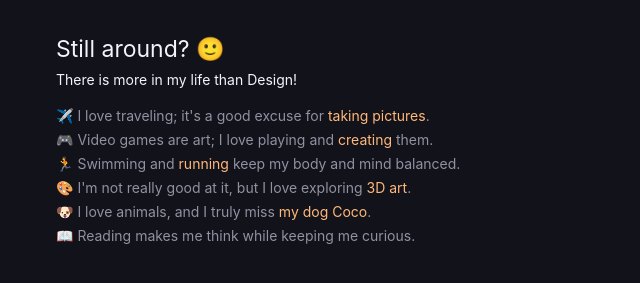
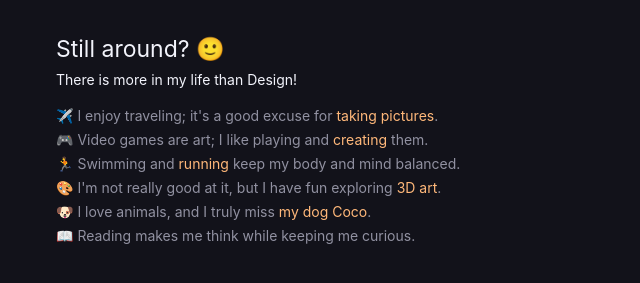
Before and after one commit to adrianmg/adrianmg.github.io, a Jekyll site: the page built from index.md, in a window 1280 px wide and 900 px high, scrolled down 9483 px. Shown: the part 450-733 px from the top of the window, without its empty margins (0-640 px from the left). Built offline with Jekyll 4.4.1, drawn with Linux system fonts in a browser that asks for light colours.

Commit message:
Update home-work.html

```diff
--- a/_includes/home-work.html
+++ b/_includes/home-work.html
@@ -80,10 +80,10 @@
 			<h2>Still around? 🙂</h2>
 			<h3>There is more in my life than Design!</h3>
 			<ul>
-				<li>✈️ I love traveling; it's a good excuse for <a href='https://500px.com/adrianmg'>taking pictures</a>.</li>
-				<li>🎮 Video games are art; I love playing and <a href='https://github.com/adrianmg/arkanoid'>creating</a> them.</li>
+				<li>✈️ I enjoy traveling; it's a good excuse for <a href='https://500px.com/adrianmg'>taking pictures</a>.</li>
+				<li>🎮 Video games are art; I like playing and <a href='https://github.com/adrianmg/arkanoid'>creating</a> them.</li>
 				<li>🏃 Swimming and <a href='https://twitter.com/adrianmg/status/1023607011684974592'>running</a> keep my body and mind balanced.</li>
-				<li>🎨 I'm not really good at it, but I love exploring <a href='http://tumblr.adrianmato.com/tagged/cinema4d'>3D art</a>.</li>
+				<li>🎨 I'm not really good at it, but I have fun exploring <a href='http://tumblr.adrianmato.com/tagged/cinema4d'>3D art</a>.</li>
 				<li>🐶 I love animals, and I truly miss <a href='https://www.instagram.com/p/BGtZevCLPL4/'>my dog Coco</a>.</li>
 				<li>📖 Reading makes me think while keeping me curious.</li>
 			</ul>
```
